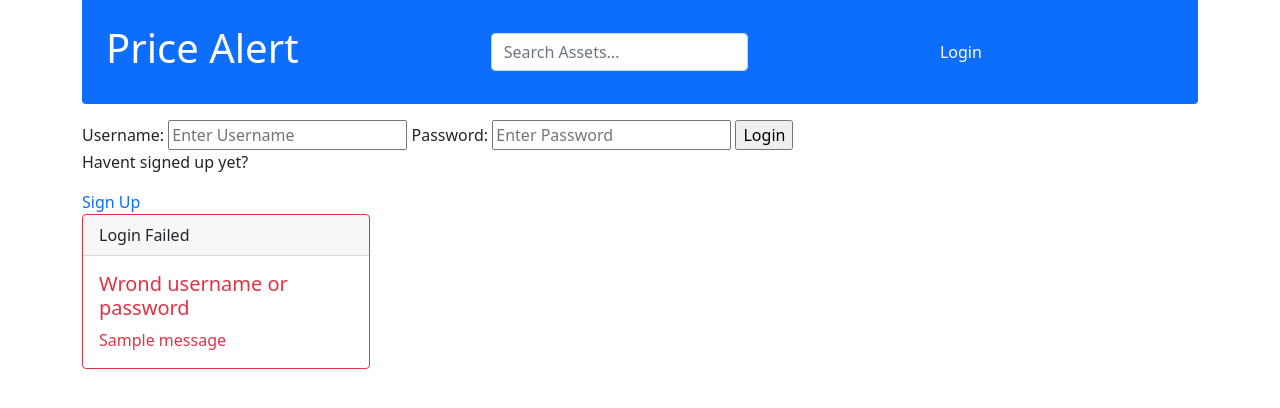
After one commit to joaopaulosrosa/price-alert-esbo-o, a Django app: page /login/ in a window 1280 px wide. The commit adds this page. Shown: the top 408 px of the page. Run offline with Django 4.2, Linux system fonts and the light colour scheme; one stand-in notice (Sample message) is shown; some libraries are stand-ins or nearby versions.

Commit message:
implemented user registration

```diff
--- a/base/admin.py
+++ b/base/admin.py
@@ -2,7 +2,8 @@ from django.contrib import admin
 
 # Register your models here.
 
-from .models import AlarmAsset, Asset
+from .models import AlarmAsset, Asset, AssetPriceHistory
 
 admin.site.register(Asset)
 admin.site.register(AlarmAsset)
+admin.site.register(AssetPriceHistory)
--- a/base/forms.py
+++ b/base/forms.py
@@ -4,4 +4,4 @@ from .models import AlarmAsset
 class AlarmAssetForm(ModelForm):
     class Meta:
         model = AlarmAsset
-        fields = '__all__'
+        exclude = ['user']
--- a/base/models.py
+++ b/base/models.py
@@ -37,6 +37,9 @@ class AssetPriceHistory(models.Model):
     price = models.DecimalField(max_digits=30, decimal_places=2)
     created_at = models.DateTimeField(auto_now_add=True)
 
+    class Meta:
+        ordering = ["created_at"]
+
     def __str__(self):
 
-        return self.price
+        return f'({self.asset.ticker}) - {str(self.price)} at {self.created_at}'
--- /dev/null
+++ b/base/templates/base/login_register.html
@@ -0,0 +1,46 @@
+{% extends 'main.html' %}
+
+{% block content %}
+
+<div>
+
+  {% if page == 'login' %}
+
+  <form method="POST" action="">
+    {% csrf_token %}
+
+    <label>Username:</label>
+    <input type="text" name="username" placeholder="Enter Username" >
+
+    <label>Password:</label>
+    <input type="password" name="password" placeholder="Enter Password">
+
+    <input type="submit" value="Login" >
+
+    <p>Havent signed up yet?</p>
+    <a href="{% url 'register' %}">Sign Up</a>
+
+  </form>
+
+</div>
+
+{% else %}
+
+<div>
+
+  <form method="POST" action="">
+    {% csrf_token %}
+    {{form.as_p}}
+    <input type="submit" value="Resgister">
+
+    <p>Already signed up?</p>
+    <a href="{% url 'login' %}">Login</a>
+
+  </form>
+
+</div>
+
+  {% endif %}
+
+
+{% endblock content %}
--- a/base/urls.py
+++ b/base/urls.py
@@ -2,9 +2,14 @@ from django.urls import path
 from . import views
 
 urlpatterns = [
+    path('login/', views.loginPage, name="login"),
+    path('logout/', views.logoutUser, name="logout"),
+    path('register/', views.registerPage, name="register"),
+
     path('', views.home, name="home"),
     path('asset/<str:ticker>/', views.asset, name="asset"),
 
     path('alarm-asset/<str:pk>/', views.alarmAsset, name="alarm-asset"),
+    path('update-asset/<str:pk>/', views.updateAlarmAsset, name="update-alarm-asset"),
     path('create-alarm-asset/', views.createAlarmAsset, name="create-alarm-asset"),
 ]
--- a/base/views.py
+++ b/base/views.py
@@ -1,21 +1,81 @@
-import re
+from django.contrib.auth import authenticate, login, logout
 from django.shortcuts import render, redirect
+from django.contrib.auth.decorators import login_required
+from django.contrib.auth.models import User
+from .models import Asset, AlarmAsset, AssetPriceHistory
+from django.contrib import messages
+from django.contrib.auth.forms import UserCreationForm
+from .forms import AlarmAssetForm
 from django.db.models import Q
 import requests
-from .models import Asset, AlarmAsset
-from .forms import AlarmAssetForm
+import re
+
 
 # Create your views here.
 
+def loginPage(request):
+    page = 'login'
+    if request.user.is_authenticated:
+        return redirect('home')
+
+    if request.method == 'POST':
+        username = request.POST.get('username').lower()
+        password = request.POST.get('password')
+
+        try:
+            user = User.objects.get(username=username)
+        except:
+            messages.error(request, 'User does not exist')
+
+        user = authenticate(request, username=username, password=password)
+
+        if user is not None:
+            login(request, user)
+            return redirect('home')
+        else:
+            messages.error(request, 'Username or Password does not exist!')
+
+    context = {
+        'page': page
+    }
+
+    return render(request, 'base/login_register.html', context)
+
+
+def logoutUser(request):
+    logout(request)
+    return redirect('login')
+
+
+def registerPage(request):
+    form = UserCreationForm()
+
+    if request.method == 'POST':
+        form = UserCreationForm(request.POST)
+        if form.is_valid():
+            user = form.save(commit=False)
+            user.username = user.username.lower()
+            user.save()
+            login(request, user)
+            return redirect('home')
+        else:
+            messages.error(request, 'An error occurred during registration')
+
+    context = {
+        'form': form
+    }
+
+    return render(request, 'base/login_register.html', context)
+
+
 def home(request):
-    alarms  = AlarmAsset.objects.all()
-    q       = request.GET.get('q') if request.GET.get('q') != None else ''
-    assets  = Asset.objects.filter(Q(company_name__icontains=q) | Q(ticker__icontains=q)
-    )
-    context = {
+    if request.user.is_authenticated:
+        alarms = AlarmAsset.objects.filter(user=request.user)
+    q            = request.GET.get('q') if request.GET.get('q') != None else ''
+    assets       = Asset.objects.filter(Q(company_name__icontains=q) | Q(ticker__icontains=q))
+    context      = {
         'assets': assets,
         'alarms': alarms,
-        # 'form': form
         }
 
     return render(request, 'base/home.html', context)
@@ -23,20 +83,21 @@ def home(request):
 
 def asset(request, ticker):
     asset         = Asset.objects.get(ticker=ticker)
-    data_getter   = f'results.{ticker}'
-    tick_nonumber = re.sub(r'[0-9]', '', asset.ticker)
-    img_url       = f'https://www.ivalor.com.br/media/emp/logos/{tick_nonumber}.png'
-    response      = requests.get(f'https://api.hgbrasil.com/finance/stock_price?key=3ebed24b&symbol={asset}').json()['results'][asset.ticker]
+    # data_getter   = f'results.{ticker}'
+    # tick_nonumber = re.sub(r'[0-9]', '', asset.ticker)
+    # img_url       = f'https://www.ivalor.com.br/media/emp/logos/{tick_nonumber}.png'
+    price_historys = AssetPriceHistory.objects.all()
     context       = {
         'asset' : asset,
-        'img_url': img_url,
-        'data_getter': data_getter,
-        'response': response
+        # 'img_url': img_url,
+        # 'data_getter': data_getter,
+        'price_historys': price_historys
         }
 
     return render(request, 'base/asset.html', context)
 
 
+@login_required(login_url='login')
 def alarmAsset(request, pk):
     form        = AlarmAssetForm()
     alarm_asset = AlarmAsset.objects.get(id=pk)
@@ -46,12 +107,32 @@ def alarmAsset(request, pk):
         }
     return render(request, 'base/alarm_asset.html', context)
 
-
+@login_required(login_url='login')
 def createAlarmAsset(request):
     form = AlarmAssetForm()
+    assets = Asset.objects.all()
 
     if request.method == 'POST':
         form = AlarmAssetForm(request.POST)
+        if form.is_valid():
+            alarm = form.save(commit=False)
+            alarm.user = request.user
+            alarm.save()
+            return redirect('home')
+
+    context = {
+        'form': form,
+        'assets': assets
+        }
+    return render(request, 'base/alarm_asset_form.html', context)
+
+@login_required(login_url='login')
+def updateAlarmAsset(request, pk):
+    alarm = AlarmAsset.objects.get(id=pk)
+    form = AlarmAssetForm(instance=alarm)
+
+    if request.method == 'POST':
+        form = AlarmAssetForm(request.POST, instance=alarm)
         if form.is_valid():
             form.save()
             return redirect('home')
--- a/price_alert/settings.py
+++ b/price_alert/settings.py
@@ -42,6 +42,8 @@ INSTALLED_APPS = [
     'django_apscheduler',
     'django_seed'
 ]
+
+MESSAGE_STORAGE = 'django.contrib.messages.storage.session.SessionStorage'
 
 MIDDLEWARE = [
     'django.middleware.security.SecurityMiddleware',
--- a/templates/main.html
+++ b/templates/main.html
@@ -14,14 +14,30 @@
   <style>
     * {
       text-decoration: none !important;
+      list-style: none !important;
     }
   </style>
   <div class="container">
     {% include 'navbar.html' %}
 
+    <ul class="messages">
+    </ul>
+
     {% block content %}
 
     {% endblock %}
+
+    {% if messages %}
+      {% for message in messages %}
+      <div class="card border-danger mb-3" style="max-width: 18rem;">
+        <div class="card-header">Login Failed</div>
+        <div class="card-body text-danger">
+          <h5 class="card-title">Wrond username or password</h5>
+          <p class="card-text">{{message}}</p>
+        </div>
+      </div>
+      {% endfor %}
+    {% endif %}
   </div>
 </body>
 </html>
--- a/templates/navbar.html
+++ b/templates/navbar.html
@@ -12,5 +12,16 @@
 
   </form>
 
+  {% if request.user.is_authenticated %}
+    <div class="d-flex">
+      <p class="text-white me-3">{{request.user}}</p>
+      <a class="text-white"href="{% url 'logout' %}">Logout</a>
+    </div>
+  {% else %}
+    <a class="text-white"href="{% url 'login' %}">Login</a>
+  {% endif %}
+
+  <a href="{% url 'login' %}"></a>
+
 
 </div>
```
Also changed, not shown: base/templates/base/alarm_asset_form.html (+13 -6 lines), base/templates/base/asset.html (+9 -1 lines), base/templates/base/home.html (+26 -9 lines), jobs/jobs.py (+239 -35 lines), jobs/updater.py (+9 -2 lines), base/migrations/0001_initial.py, db.sqlite3.
